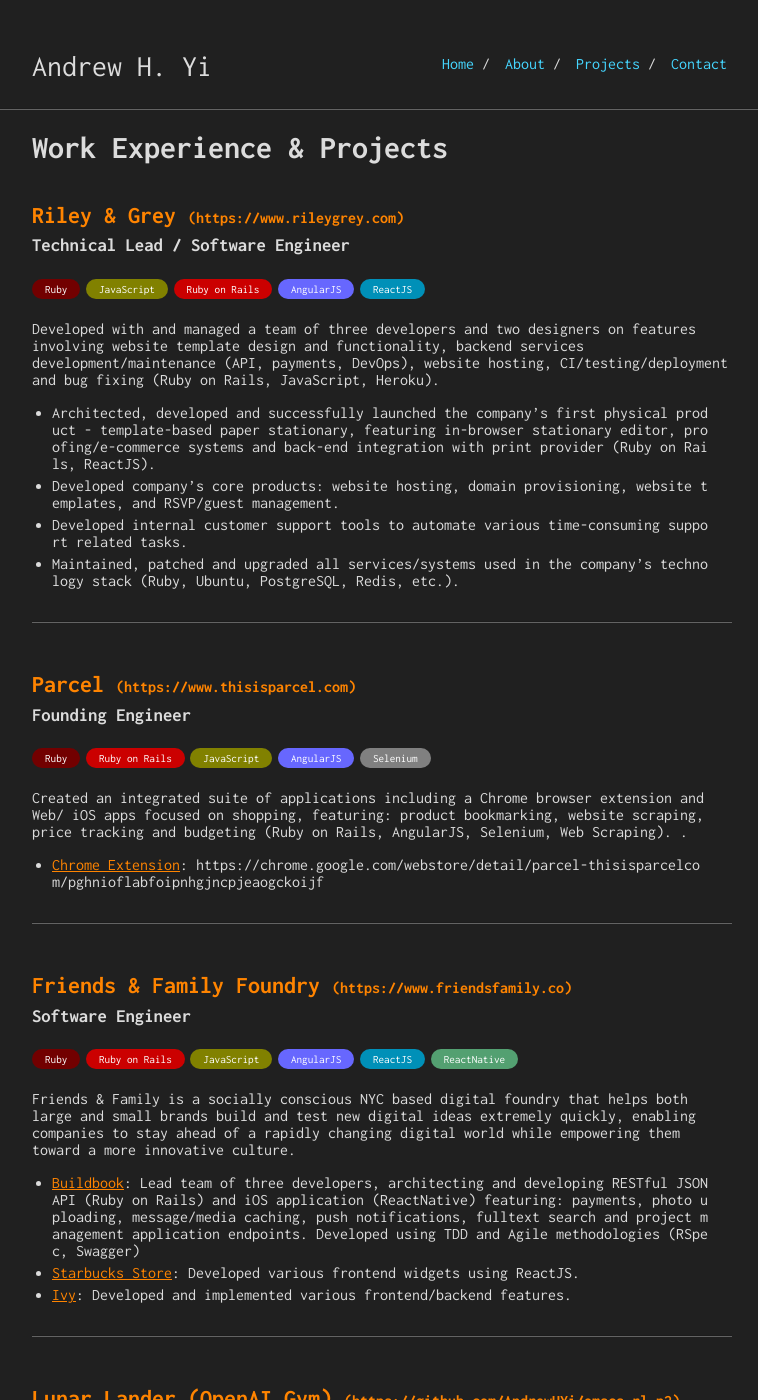
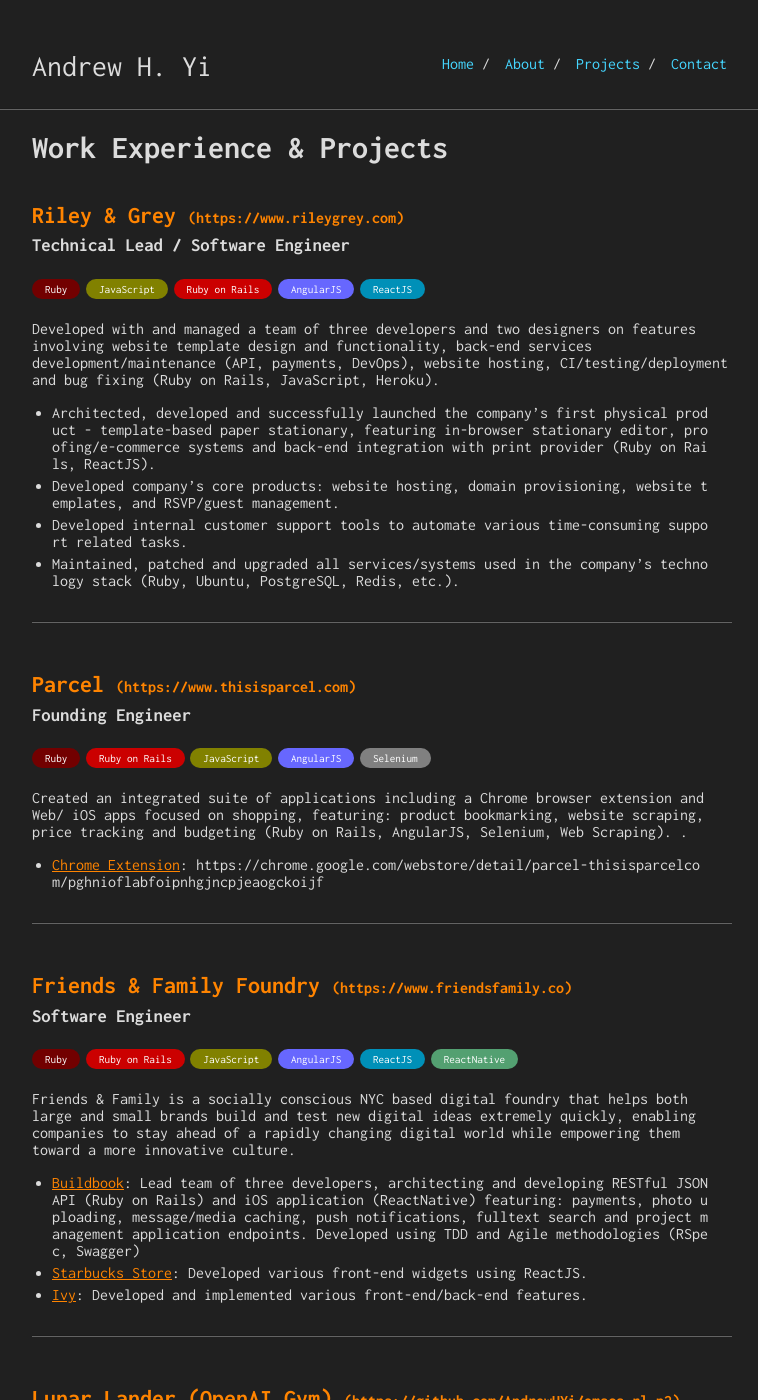
Before and after one commit to AndrewHYi/andrewhyi.github.io, a Jekyll site: the page built from projects.md, in a window 1280 px wide and 1400 px high. Shown: the whole window, without its empty margins (258-1016 px from the left). Built offline with Jekyll 4.4.1, drawn with Linux system fonts in a browser that asks for light colours.

Commit message:
frontend/backend -> front-end/back-end

```diff
--- a/_data/projects.yml
+++ b/_data/projects.yml
@@ -2,7 +2,7 @@
   link: https://www.rileygrey.com
   position: Technical Lead / Software Engineer
   description: "Developed with and managed a team of three developers and two designers on features involving website template design and functionality,
-backend services development/maintenance (API, payments, DevOps), website hosting, CI/testing/deployment and bug fixing (Ruby on Rails,
+back-end services development/maintenance (API, payments, DevOps), website hosting, CI/testing/deployment and bug fixing (Ruby on Rails,
 JavaScript, Heroku)."
   bullets:
     - description: "Architected, developed and successfully launched the company’s first physical product - template-based paper stationary, featuring in-browser stationary editor, proofing/e-commerce systems and back-end integration with print provider (Ruby on Rails, ReactJS)."
@@ -47,10 +47,10 @@ bookmarking, website scraping, price tracking and budgeting (Ruby on Rails, Angu
       description: "Lead team of three developers, architecting and developing RESTful JSON API (Ruby on Rails) and iOS application (ReactNative) featuring: payments, photo uploading, message/media caching, push notifications, fulltext search and project management application endpoints. Developed using TDD and Agile methodologies (RSpec, Swagger)"
     - name: "Starbucks Store"
       link: "https://www.starbucks.com"
-      description: "Developed various frontend widgets using ReactJS."
+      description: "Developed various front-end widgets using ReactJS."
     - name: "Ivy"
       link: "https://www.ivy.com"
-      description: "Developed and implemented various frontend/backend features."
+      description: "Developed and implemented various front-end/back-end features."
   skills:
     - Ruby
     - Ruby on Rails
```
